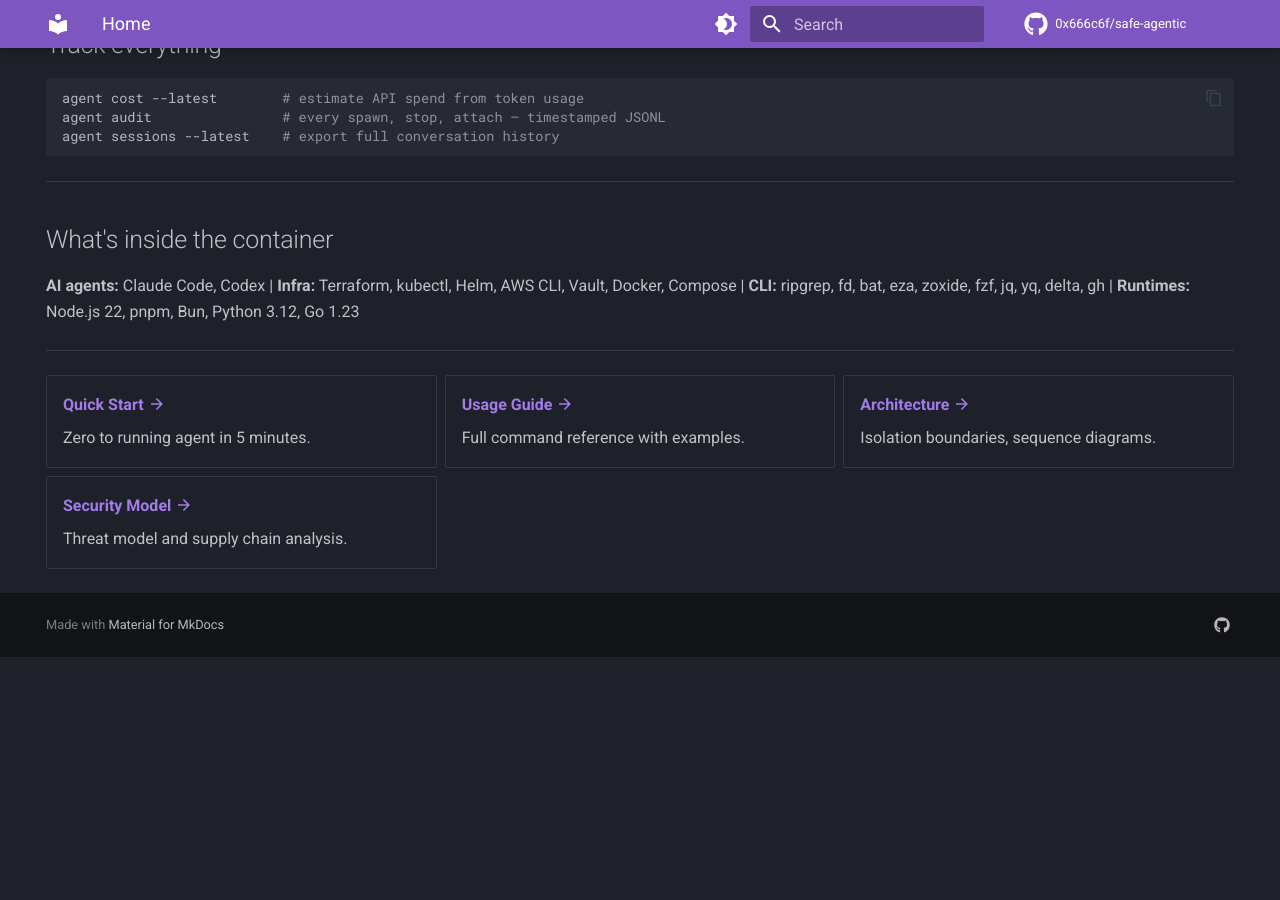
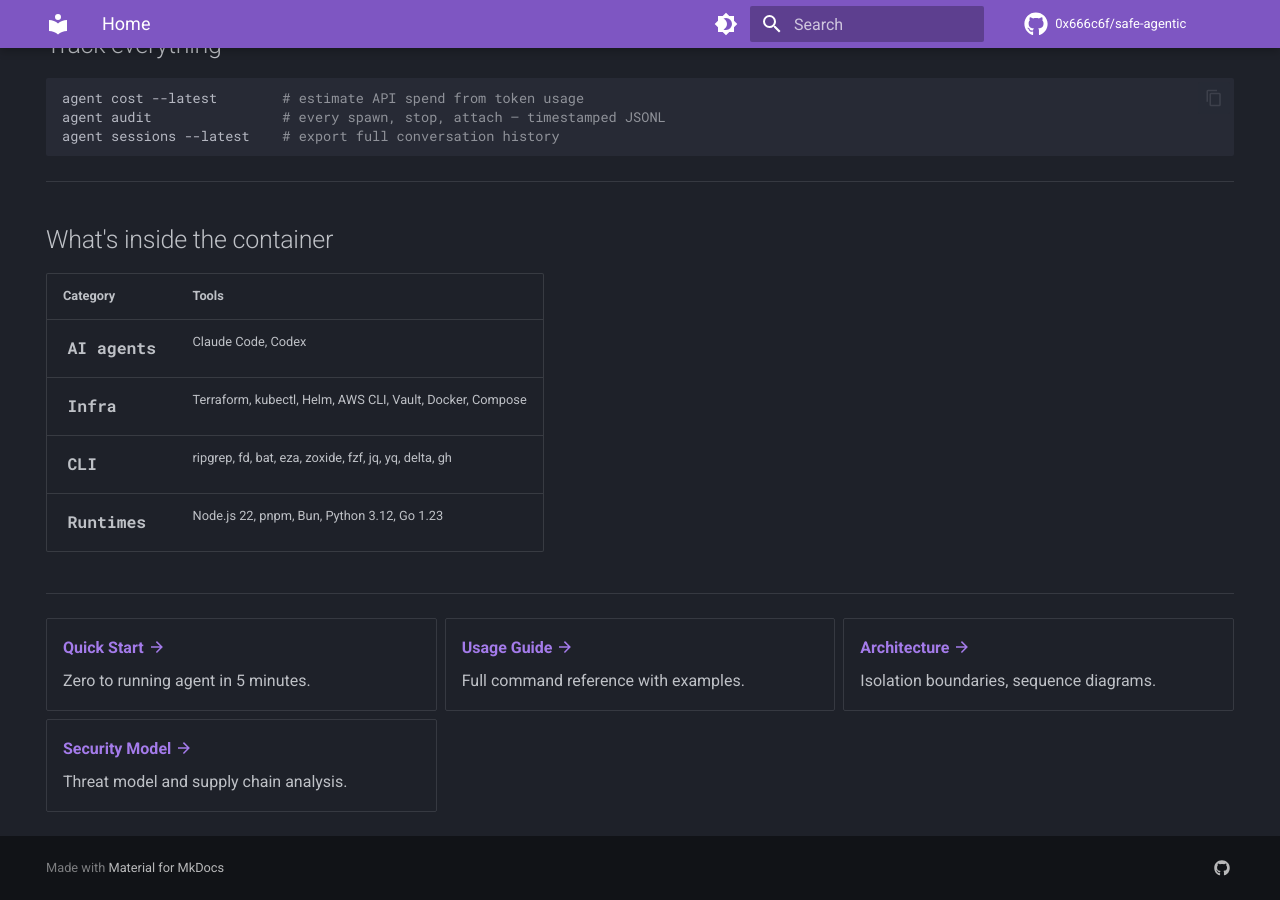
Before and after one commit to 0x666c6f/safe-agentic, an MkDocs documentation site: the page built from docs/index.md, in a window 1280 px wide and 900 px high, scrolled down 2682 px. Built offline with MkDocs 1.6.1 and Material for MkDocs 9.7.7, drawn with Linux system fonts in a browser that asks for light colours; comment, search, counter and statistics services are not loaded; before the commit the page ends 3339 px from its top, so only the background shows below that.

Commit message:
fix(docs): format tools section as proper table on landing page

```diff
--- a/docs/index.md
+++ b/docs/index.md
@@ -126,10 +126,12 @@ agent sessions --latest    # export full conversation history
 
 ## What's inside the container
 
-**AI agents:** Claude Code, Codex |
-**Infra:** Terraform, kubectl, Helm, AWS CLI, Vault, Docker, Compose |
-**CLI:** ripgrep, fd, bat, eza, zoxide, fzf, jq, yq, delta, gh |
-**Runtimes:** Node.js 22, pnpm, Bun, Python 3.12, Go 1.23
+| Category | Tools |
+|----------|-------|
+| **AI agents** | Claude Code, Codex |
+| **Infra** | Terraform, kubectl, Helm, AWS CLI, Vault, Docker, Compose |
+| **CLI** | ripgrep, fd, bat, eza, zoxide, fzf, jq, yq, delta, gh |
+| **Runtimes** | Node.js 22, pnpm, Bun, Python 3.12, Go 1.23 |
 
 ---
 
```
